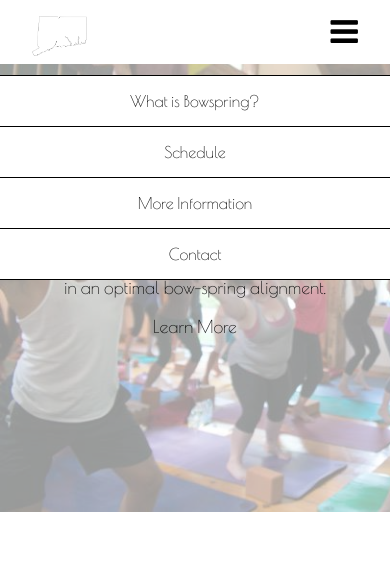
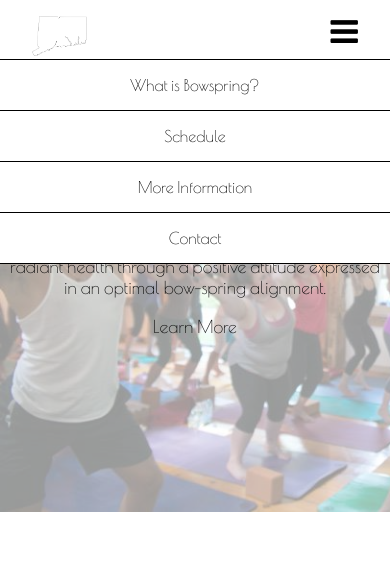
Before and after one commit to laramelniker/bowspring, a plain HTML site: page index.html in a window 390 px wide. Both pictures are taken after a click on the icon 344 px from the left and 32 px from the top of the page. Shown: the top 586 px of the page. Drawn offline with nearby package versions, Linux system fonts and the light colour scheme.

Commit message:
fixing media queries

```diff
--- a/css/style.css
+++ b/css/style.css
@@ -136,6 +136,7 @@ a {
 		background: #fff;
 		width: 100%;
 		padding: 0;
+		margin-top: 0;
 		display: none;
 	}
 	#header-section .navButtons li:first-child {
--- a/index.html
+++ b/index.html
@@ -2,6 +2,7 @@
 <html lang="en">
 <head>
 	<meta charset="UTF-8">
+	<meta name="viewport" content="width=device-width" />
 	<title>Bowspring Connecticut</title>
 	<link rel="stylesheet" type="text/css" href="css/normalize.css">
 	<link rel="stylesheet" type="text/css" href="css/style.css">
--- a/js/script.js
+++ b/js/script.js
@@ -2,7 +2,6 @@
 $("a[href^=#]").click(function(e) {
 	e.preventDefault();
 	var dest = $(this).attr('href');
-	console.log(dest);
 	$('html,body').animate({
 		scrollTop: $(dest).offset().top
 	}, 'slow');
```
